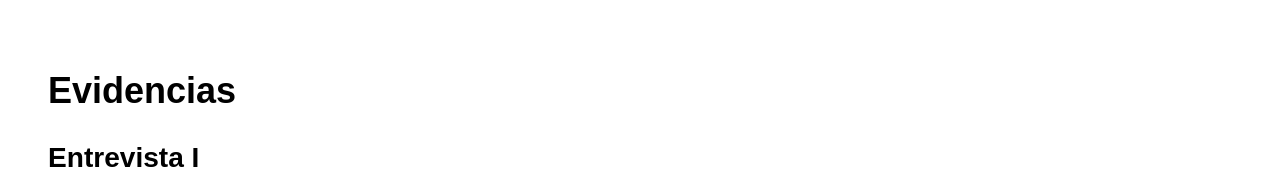
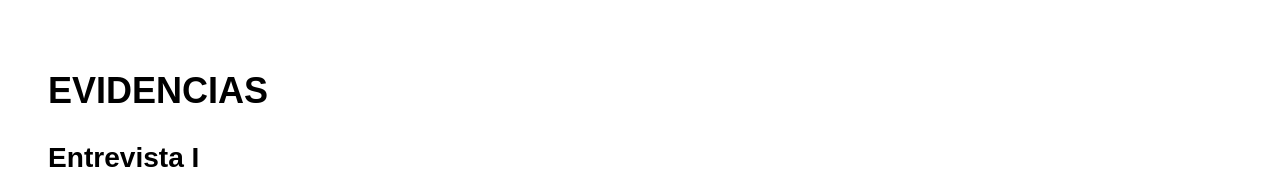
Before and after one commit to Sarchyx/blog-cas, a plain HTML site: page evidencias.html in a window 1280 px wide. Shown: the part 122-299 px from the top of the page. Drawn offline with Linux system fonts and the light colour scheme.

Commit message:
Update evidencias.html

```diff
--- a/evidencias.html
+++ b/evidencias.html
@@ -20,7 +20,7 @@
     </header>
     <main>
         <section id="evidencias" class="content-section">
-            <h2>Evidencias</h2>
+            <h2>EVIDENCIAS</h2>
             <div>
                 <h3>Entrevista I</h3>
                 <button style="padding: 10px; background-color: black; color: white; border: none; border-radius: 5px; font-size: 15px; margin-top: -15px;">
```
